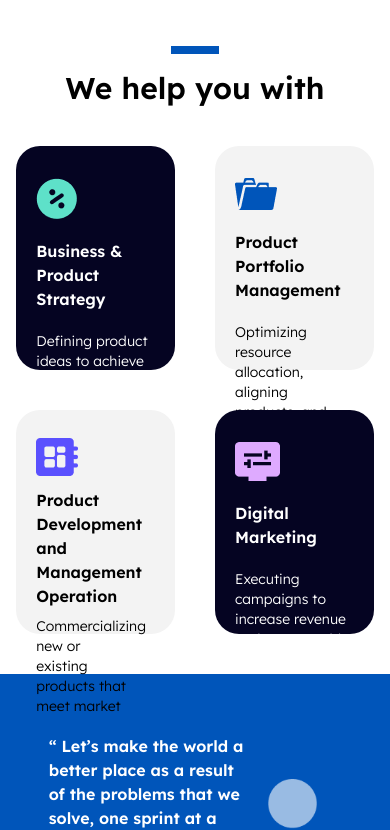
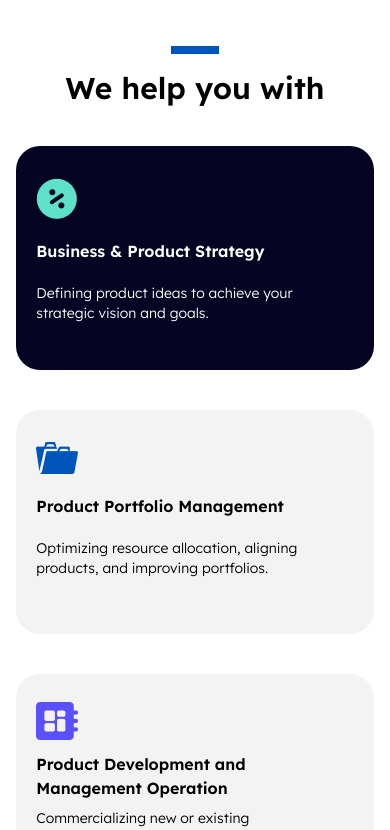
Before and after one commit to EdgarAmpiire/blueprints-web, a React (Create React App) app: page / in a window 390 px wide. Shown: the part 780-1610 px from the top of the page. Built offline with nearby package versions, Linux system fonts and the light colour scheme; what tw-elements would draw is missing.

Commit message:
responsiveness

```diff
--- a/src/features/home/components/HomeServices.jsx
+++ b/src/features/home/components/HomeServices.jsx
@@ -79,7 +79,7 @@ export const HomeServices = () => {
         </div> */}
 
             <div className="flex justify-center items-center">
-              <div className=" lg:w-12/12 w-11/12   py-5  rounded-lg mt-5 gap-10 grid grid-cols-2">
+              <div className=" lg:w-12/12 w-11/12 py-5  rounded-lg mt-5 gap-10 lg:grid lg:grid-cols-2 md:grid md:grid-cols-2 flex flex-col ">
                 <div className="w-12/12 flex justify-center items-center">
                   <div className="rounded-3xl bg-[#050422] py-8 px-5 h-56 max-h-56 min-h-56 ">
                     <div>
```
